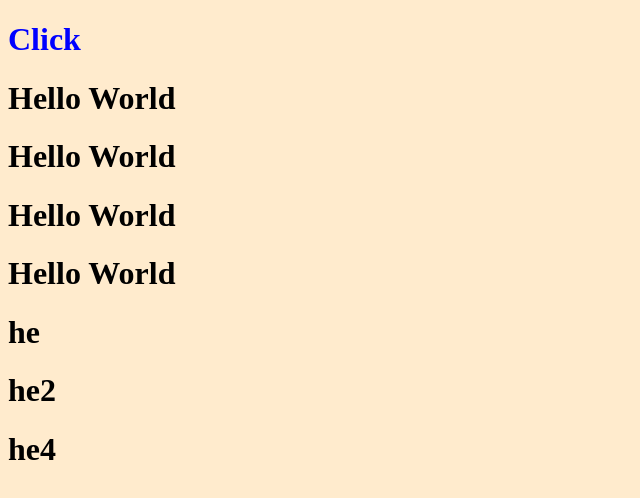
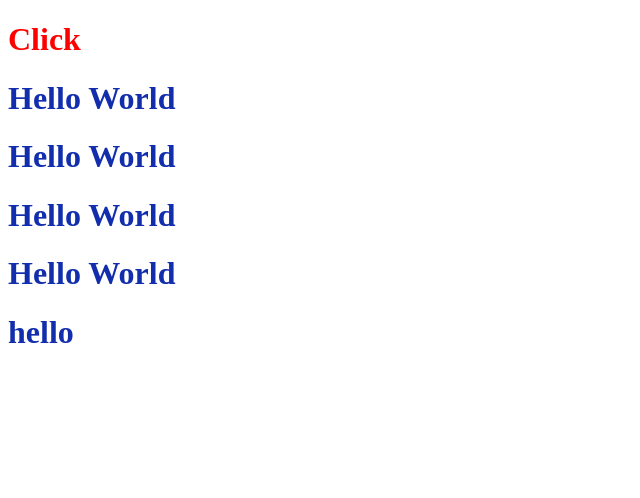
Before and after one commit to Jung2312/VanillaJS_Study, a plain HTML site: page index.html in a window 1280 px wide. Both pictures are taken after a click on the element "Click". Shown: the whole page, without its empty margins (0-640 px from the left). Drawn offline with Linux system fonts and the light colour scheme.

Commit message:
이벤트를 통해 클래스 이름 추가 제거하는 코드 작성

```diff
--- a/index.html
+++ b/index.html
@@ -12,20 +12,15 @@
    </head>
 <body>
     <H1 autofocus class="hi" id="TITLE">Hello World</H1>
-    <H1 autofocus class="hi" id="TITLE">Hello World</H1>
-    <H1 autofocus class="hi" id="TITLE">Hello World</H1>
-    <H1 autofocus class="hi" id="TITLE">Hello World</H1>
-    <H1 autofocus class="hi" id="TITLE">Hello World</H1>
+    <H1 autofocus class="hi">Hello World</H1>
+    <H1 autofocus class="hi">Hello World</H1>
+    <H1 autofocus class="hi">Hello World</H1>
+    <H1 autofocus class="hi">Hello World</H1>
 
-    <div class="hello">
-        <h1>he</h1>
+    <div class="font_style" id="hello">
+        <h1>hello</h1>
     </div>
-    <div class="hello">
-        <h1>he2</h1>
-    </div>
-    <div class="hello">
-        <h1>he4</h1>
-    </div>
+
     <!-- 자바 스크립트 불러옴(주로 끝에서 부름) -->
     <script src="script.js"></script>
 </body>
--- a/script.js
+++ b/script.js
@@ -116,15 +116,15 @@ title.innerText = "title";
 
 // hi란 classname을 가진 태그의 내용을 class로 변경
 const Classn = document.getElementsByClassName("hi");
-const Classn2 = document.getElementsByClassName("hello");
+//const Classn2 = document.getElementsByClassName("hello");
 
 // 해당 클래스 네임을 가진 첫번째 객체만 가져옴
-let ele = document.querySelector(".hello h1");
-ele = document.querySelector(".hello h1:first-child");
+let ele = document.querySelector("#hello h1");
+ele = document.querySelector("#hello h1:first-child");
 console.log(ele.innerText);
 
 // 해당 클래스 네임을 가진 모든 객체 가져옴
-ele = document.querySelectorAll(".hello h1");
+ele = document.querySelectorAll("#hello h1");
 console.log(ele);
 
 // 해당 id를 가진 객체 가져옴
@@ -175,3 +175,52 @@ function handleOnline() {
 
 window.addEventListener("offline", handleOffline);
 window.addEventListener("online", handleOnline);
+
+
+const he = document.querySelector("#hello");
+
+function handleTitleClick()
+{
+    const currentColor = he.style.color;
+    let newColor;
+
+    if(currentColor == "blue")
+    {
+        newColor = "red";
+    }
+    else
+    {
+        newColor = "blue";
+    }
+    he.style.color = newColor;
+}
+
+he.addEventListener("click", handleTitleClick);
+
+
+
+// 클래스 추가(기존의 클래스 이름을 유지한 채로 추가)
+function handleTitleClick()
+{
+    const clickClass = "active";
+    let currentName = he.classList; // 클래스를 리스트 형식으로 가져옴(클래스 소실이 없음)
+    let newName;
+
+    if(currentName.contains(clickClass)) // 클래스가 존재하는지 확인
+    {
+        currentName.remove(clickClass); // 클래스 제거
+    }
+    else
+    {
+        currentName.add(clickClass); // 클래스 추가
+    }
+}
+
+// 토글 함술을 사용하면 클래스가 존재하면 제거, 존재하지 않으면 추가(위 함수 축약)
+function handleTitleClick()
+{
+    const clickClass = "active";
+    he.classList.toggle(clickClass); // 클래스가 존재하면 제거, 존재하지 않으면 추가
+}
+
+he.addEventListener("click", handleTitleClick);
--- a/style.css
+++ b/style.css
@@ -1,3 +1,17 @@
 body{
-    background-color: blanchedalmond;
+    background-color: white;
 }
+
+h1{
+    color: rgb(18, 46, 173);
+    transition: color .5s ease-in-out;
+}
+
+.active{
+    color: rgb(200, 152, 255);
+}
+
+.font_style
+{
+    font-family: 'Times New Roman', Times, serif;
+}
```
Also changed, not shown: README.md.
